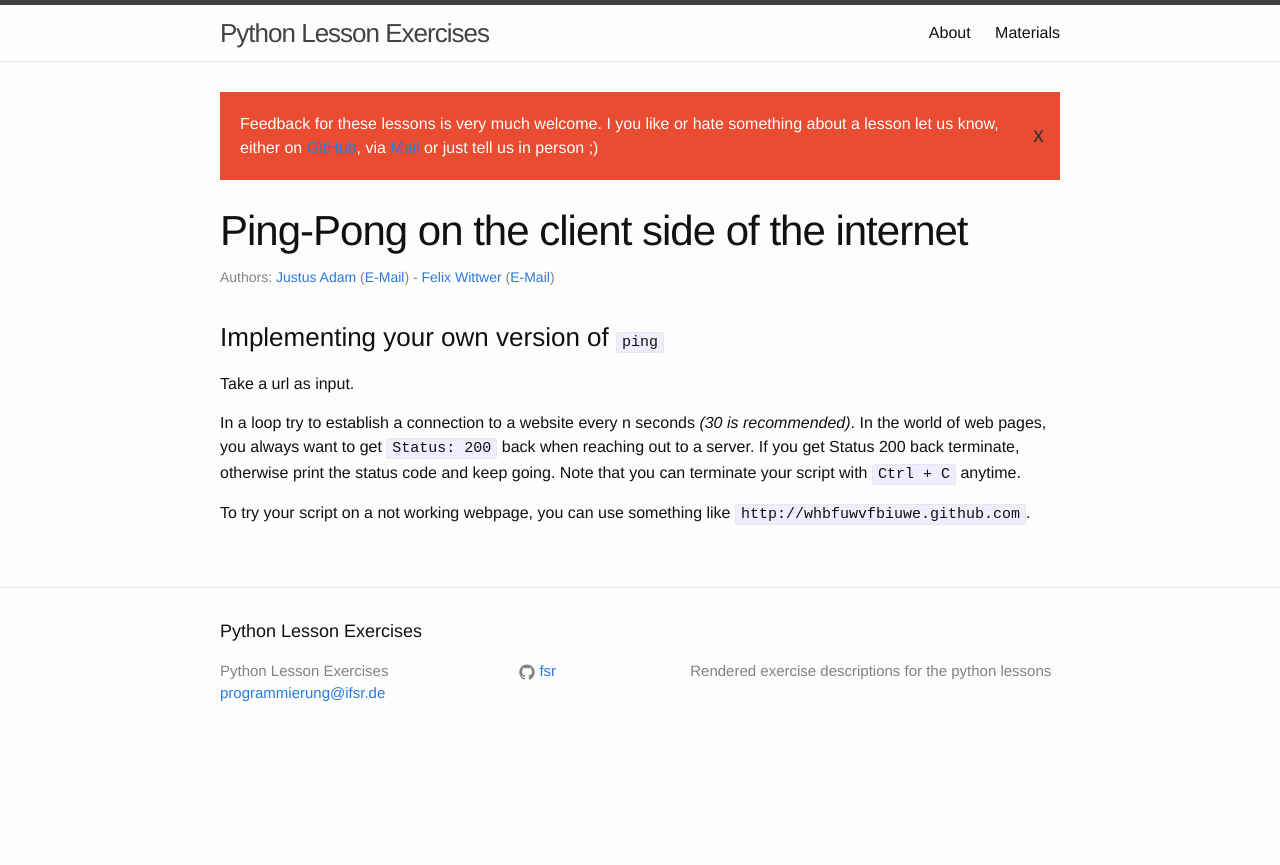
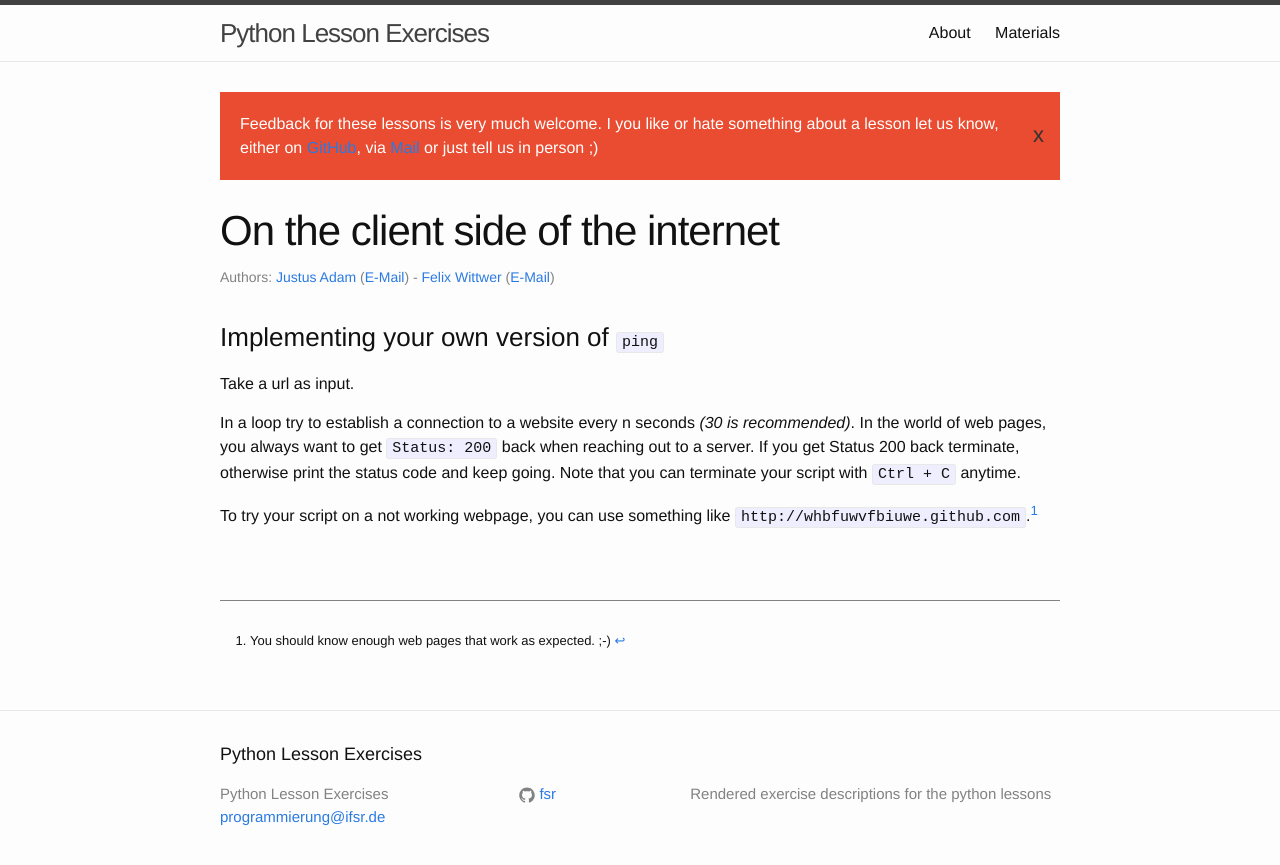
Before and after one commit to fsr/python-lessons, a Jekyll site: the page built from _exercises/17_internet-client.md, in a window 1280 px wide. Shown: the top 865 px of the page. Built offline with Jekyll 4.4.1, drawn with Linux system fonts in a browser that asks for light colours.

Commit message:
Rework of task 17 and add task 18

```diff
--- a/_data/materials.yml
+++ b/_data/materials.yml
@@ -43,7 +43,7 @@ slides:
     number: 9
     name: Web client
     url: https://ifsr.de/kurs-materialien/python/09_web_client.pdf
-    published: False
+    published: True
   -
     number: 10
     name: Regex
--- a/_exercises/17_internet-client.md
+++ b/_exercises/17_internet-client.md
@@ -1,5 +1,5 @@
 ---
-title: Ping-Pong on the client side of the internet
+title: On the client side of the internet
 status: drafty
 number: 17
 authors: [justus, felixw]
@@ -12,4 +12,7 @@ Take a url as input.
 In a loop try to establish a connection to a website every n seconds _(30 is recommended)_. In the world of web pages, you always want to get `Status: 200` back when reaching out to a server.
 If you get Status 200 back terminate, otherwise print the status code and keep going. Note that you can terminate your script with `Ctrl + C` anytime.
 
-To try your script on a not working webpage, you can use something like `http://whbfuwvfbiuwe.github.com`.
+To try your script on a not working webpage, you can use something like `http://whbfuwvfbiuwe.github.com`.[^working]
+
+[^working]:
+    You should know enough web pages that work as expected. ;-)
```
Also changed, not shown: _exercises/18_meals.md (added, +83 -0 lines).
